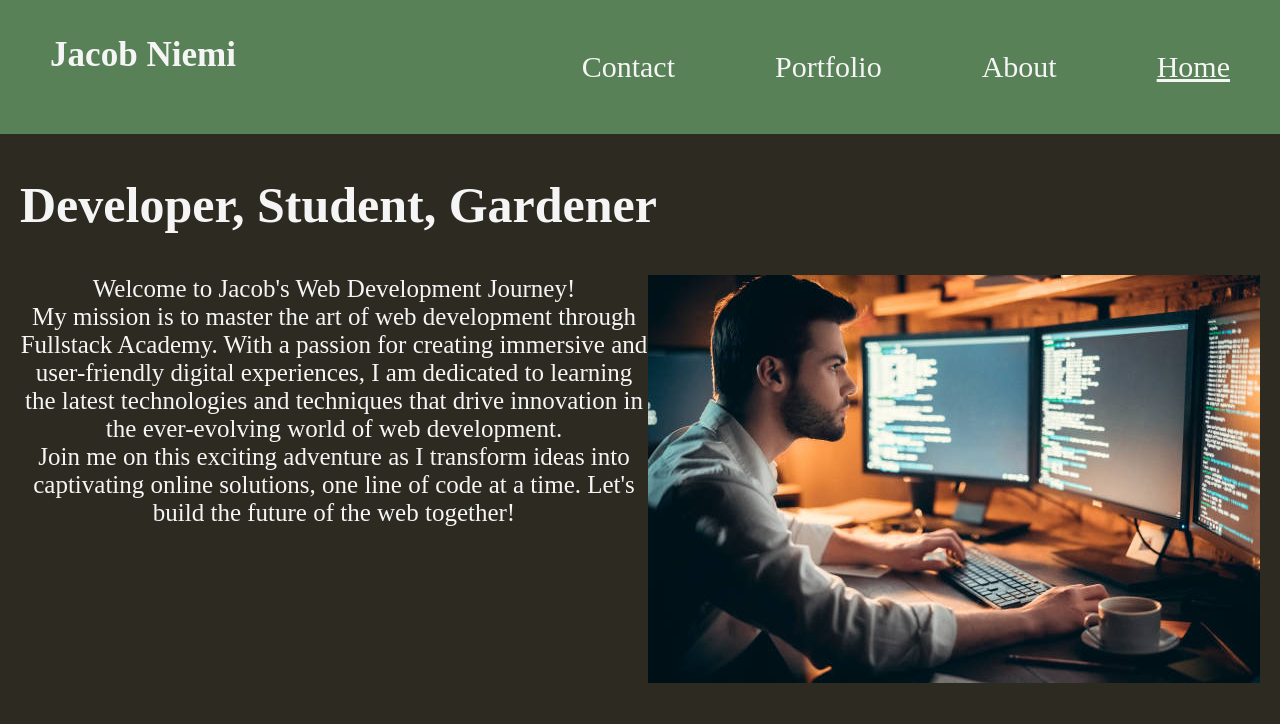
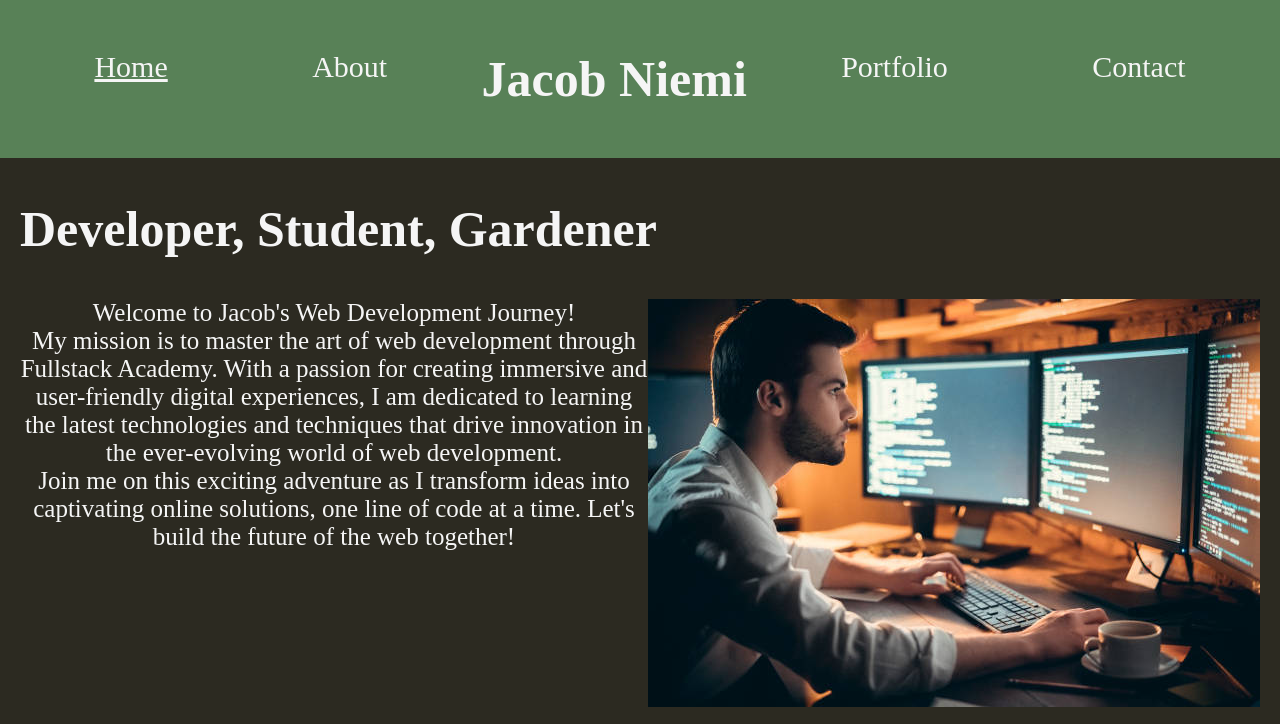
Before and after one commit to JacobNiemi/personal-website, a plain HTML site: page index.html in a window 1280 px wide. Shown: the top 724 px of the page. Drawn offline with Linux system fonts and the light colour scheme.

Commit message:
Altered order of items in navbar, and added flex to navbar

```diff
--- a/index.html
+++ b/index.html
@@ -9,9 +9,9 @@
   </head>
   <body>
     <div id="navbar">
-      <h3>Jacob Niemi</h3>
       <a class="active" href="index.html">Home</a>
       <a href="about.html">About</a>
+      <h3>Jacob Niemi</h3>
       <a href="portfolio.html">Portfolio</a>
       <a href="contact.html">Contact</a>
     </div>
--- a/style.css
+++ b/style.css
@@ -2,9 +2,10 @@
   background-color: #588157;
   overflow: hidden;
   font-size: 30px;
+  display: flex;
+  justify-content: space-evenly;
 }
 #navbar a {
-  float: right;
   color: whitesmoke;
   text-decoration: none;
   text-align: center;
@@ -42,9 +43,8 @@ body {
   color: whitesmoke;
 }
 h3 {
-  display: inline-block;
   color: whitesmoke;
-  margin-left: 50px;
+  font-size: 50px;
 }
 .about-img {
   width: 500px;
```
Also changed, not shown: about.html (+1 -1 lines), contact.html (+1 -1 lines), portfolio.html (+1 -1 lines).
